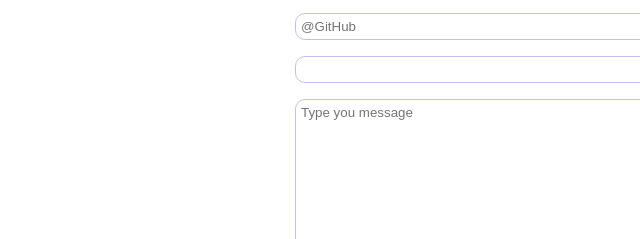
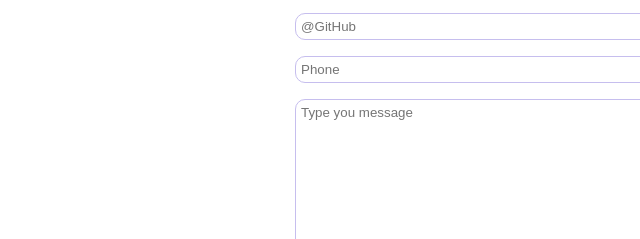
Before and after one commit to Isynopoulos1/css_practice, a plain HTML site: page index.html in a window 1280 px wide. Shown: the part 3171-3410 px from the top of the page, 19-659 px from the left. Drawn offline with nearby package versions, Linux system fonts and the light colour scheme.

Commit message:
finish the project part 2

```diff
--- a/index.html
+++ b/index.html
@@ -98,7 +98,7 @@
         <input type="text" placeholder="Name" name="" id="Name" required />
         <input type="text" placeholder="@GitHub"name="GitHub" id="GitHub"
         required pattern="^@[^\s]+""/>
-        <input type="number" name="phone" id="" />
+        <input type="number" placeholder="Phone" name="phone" id="" />
         <textarea
           name="message"
           placeholder="Type you message "
```
